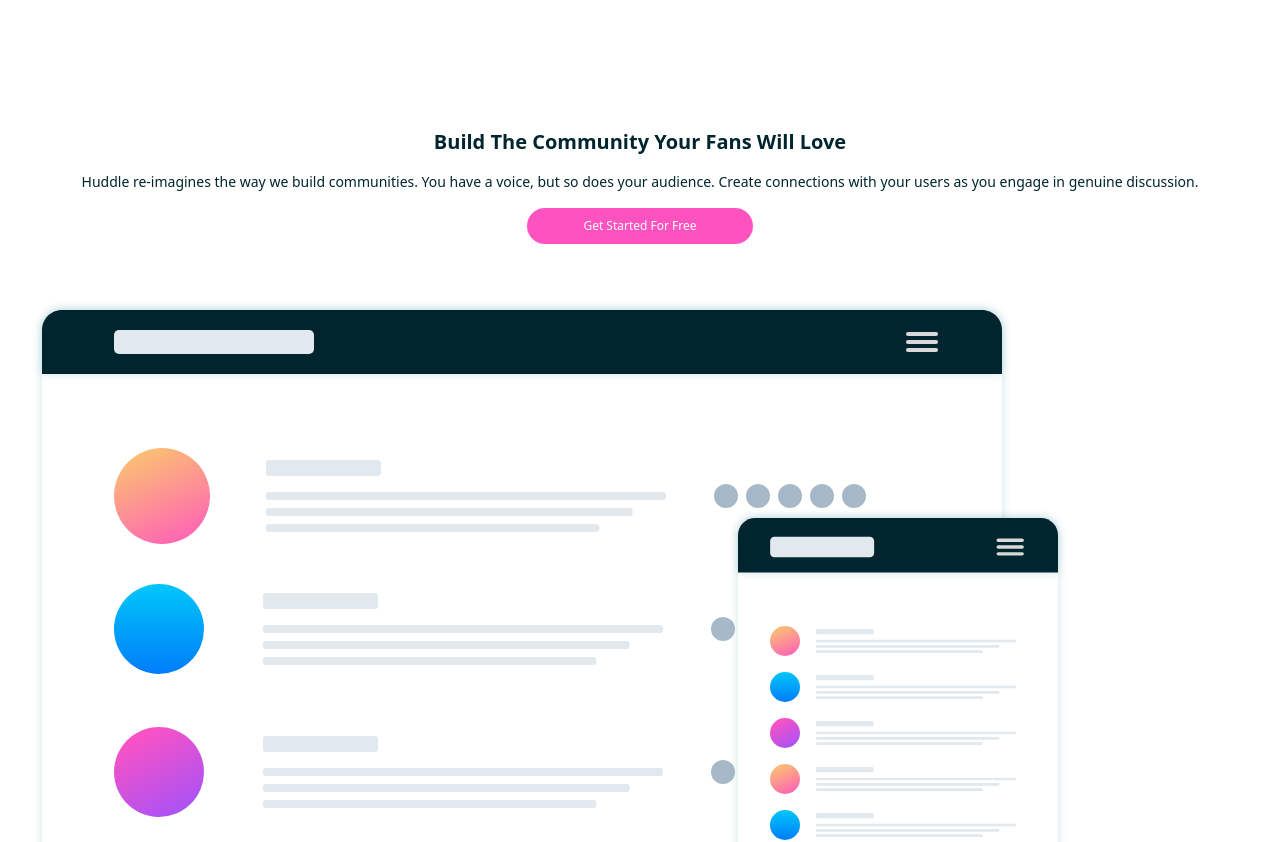
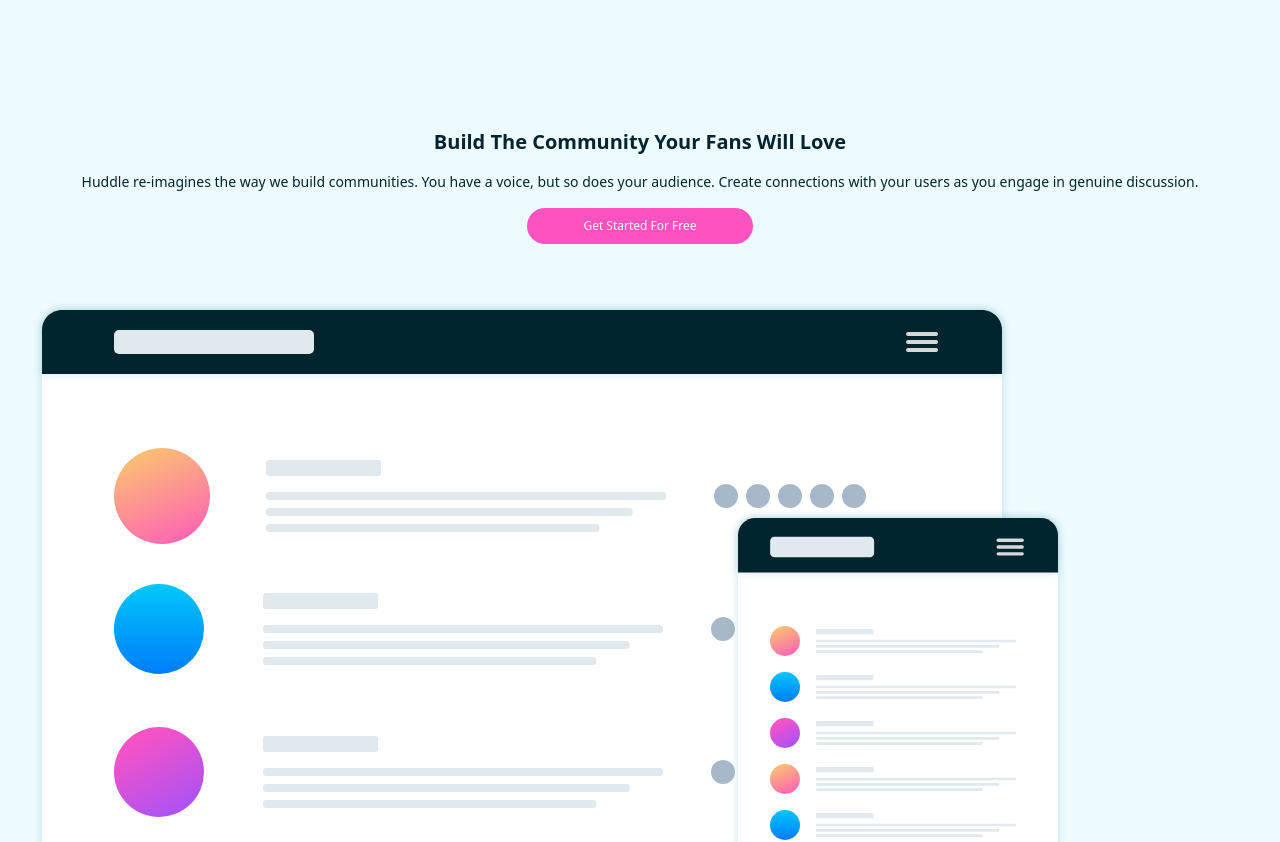
Before and after one commit to skyv26/huddle-landing-page-block, a React (Vite) app: page / in a window 1280 px wide. Shown: the top 842 px of the page. Built offline with nearby package versions, Linux system fonts and the light colour scheme.

Commit message:
Add the `background-color` to the `Hero` section

```diff
--- a/src/components/HeroSection.jsx
+++ b/src/components/HeroSection.jsx
@@ -3,7 +3,7 @@ import IllustrationMockUp from '../assets/illustration-mockups.svg';
 
 const HeroSection = () => {
   return (
-    <section className='px-8 flex flex-col gap-14'>
+    <section className='px-8 flex flex-col gap-14 bg-[#EDFBFF]'>
         <div className='flex flex-col pt-32 items-center text-center gap-4'>
             <h1 className='font-semibold text-[#00252E] text-xl'>Build The Community Your Fans Will Love</h1>
             <p className='font-normal text-[#00252E] text-sm'>Huddle re-imagines the way we build communities. You have a voice, but so does your audience.
```
